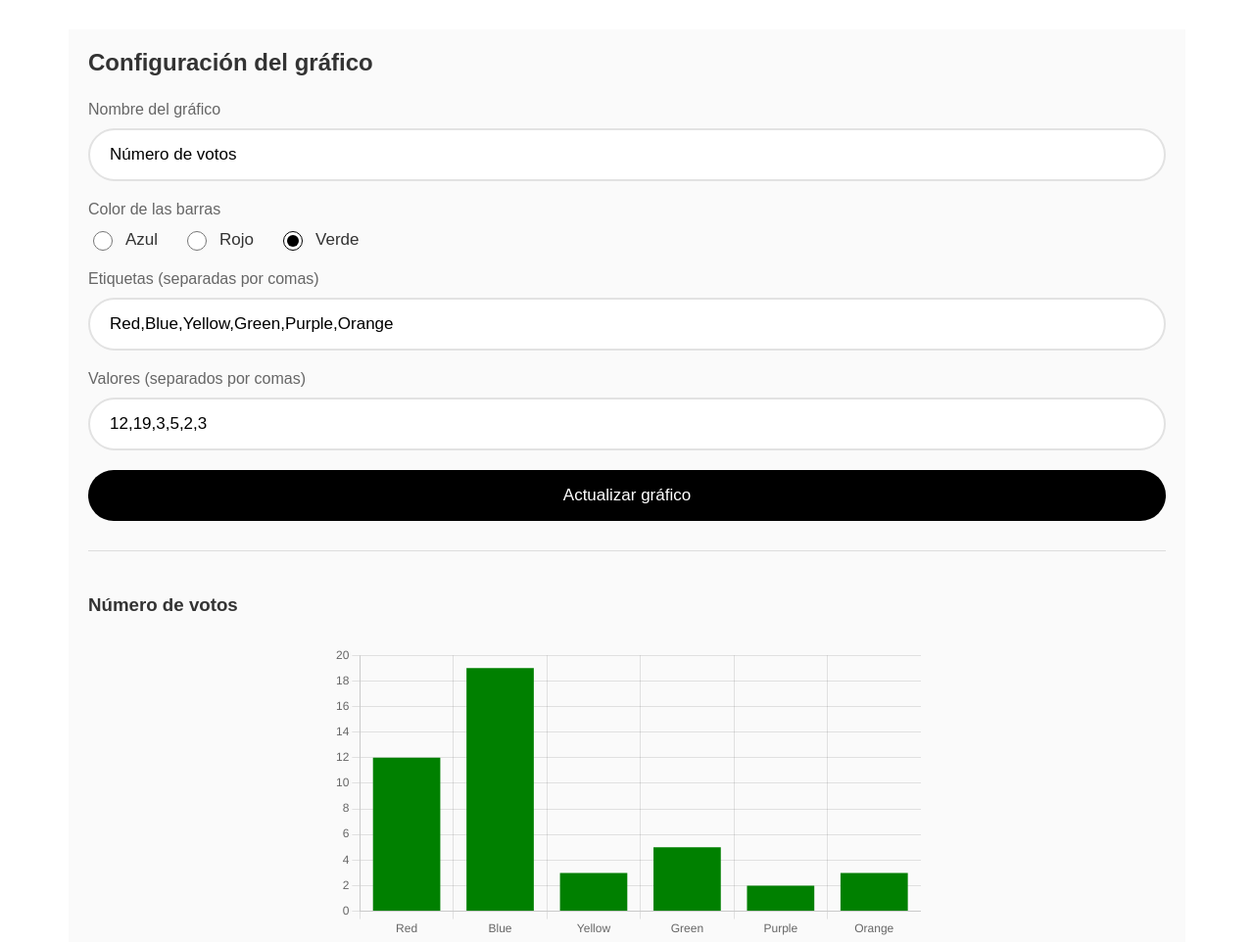
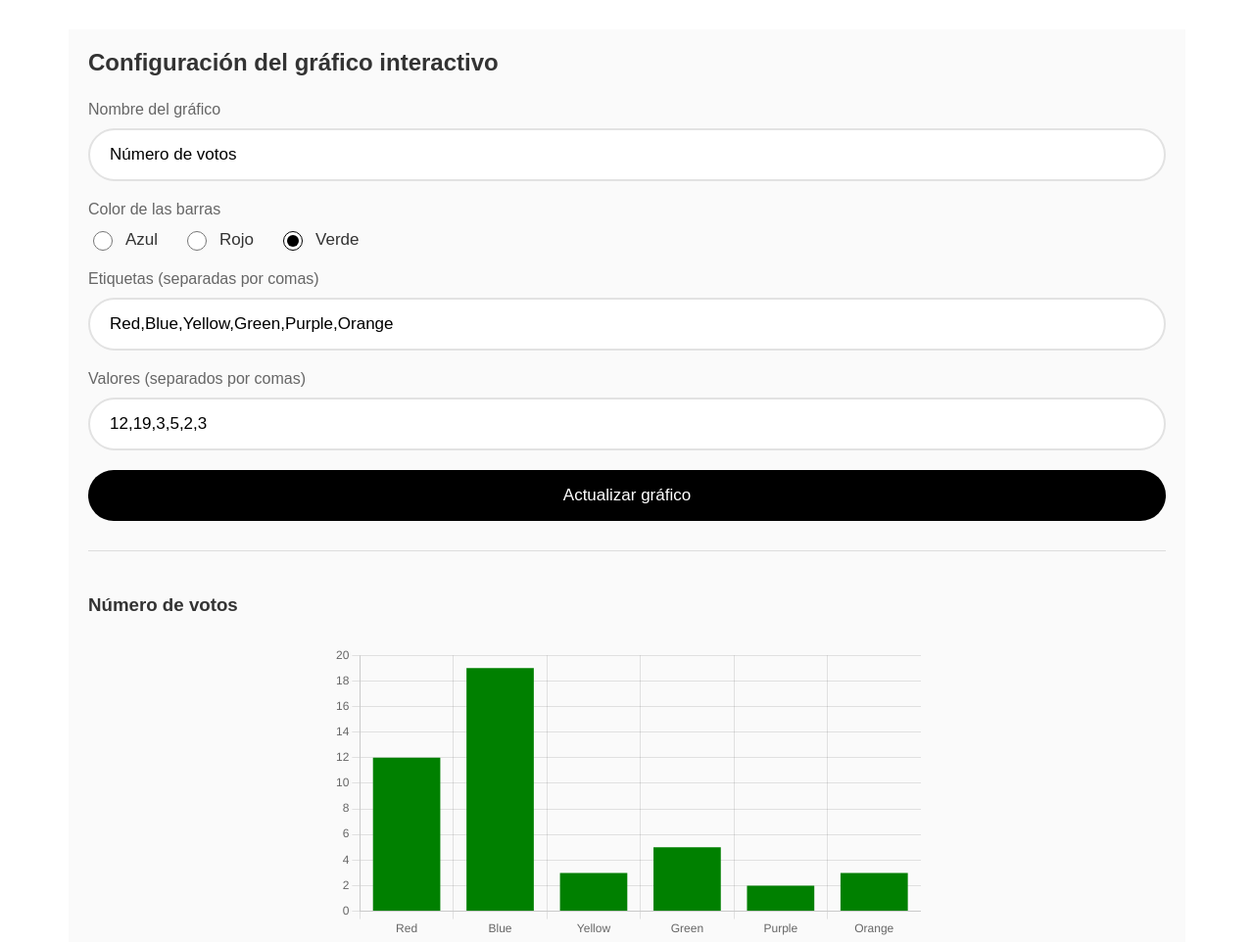
Before and after one commit to amineayar/npm-chart, a website built with Vite: page index.html in a window 1280 px wide. Shown: the whole page at 98% size. Built offline with nearby package versions, Linux system fonts and the light colour scheme.

Commit message:
Actualizar titulo del grafico

```diff
--- a/index.html
+++ b/index.html
@@ -100,7 +100,7 @@
 <body>
   <div class="container">
 
-    <h2>Configuración del gráfico</h2>
+<h2>Configuración del gráfico interactivo</h2>
 
     <form id="chartForm">
 
```
